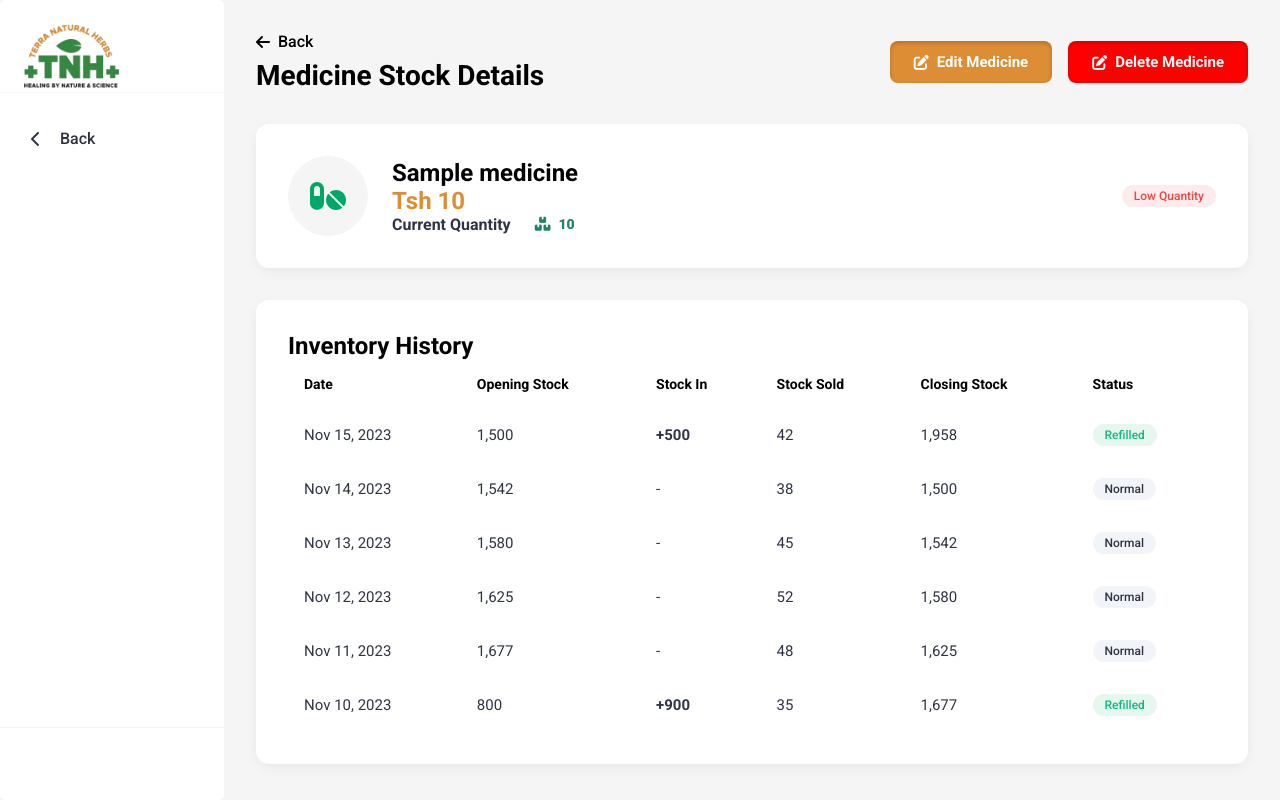
After one commit to KevinKagwima/terra, a Flask app: page /inventory/1/history in a window 1280 px wide. The commit adds this page. Run offline with Flask 3, Linux system fonts and the light colour scheme; tables that the repository leaves empty hold one stand-in row (values such as "Sample post"); parts of the project's set-up code (start-up, migrations or seed data) failed here and were passed over.

Commit message:
updated files

```diff
--- a/Admin/routes.py
+++ b/Admin/routes.py
@@ -5,7 +5,7 @@ from flask_login import login_required, fresh_login_required
 from Models.base_model import db, get_local_time
 from Models.users import Role
 from Models.users import Patients, PatientAddress, Staff
-from Models.medicine import Medicine, Inventory
+from Models.medicine import Medicine, Inventory, InventoryHistory
 from Models.diseases import Disease
 from Models.payment import Payment
 from Models.lab_analysis import LabAnalysis, LabAnalysisDetails
@@ -308,6 +308,7 @@ def add_medicine():
       )
       db.session.add(new_medicine)
       db.session.commit()
+
       new_inventory = Inventory(
         quantity = form.quantity.data,
         medicine_id = new_medicine.id,
@@ -315,11 +316,15 @@ def add_medicine():
       )
       db.session.add(new_inventory)
       db.session.commit()
+
+      record_opening_stock(new_inventory.id, new_inventory.quantity)
+
       NotificationService.create_new_medicine_notification(
         new_medicine.id,
         new_medicine.name,
         new_inventory.quantity
       )
+
       if new_inventory.quantity < 10:
         NotificationService.create_low_inventory_notification(
           new_medicine.name,
@@ -343,6 +348,14 @@ def add_medicine():
     timeout=600
   )
 
+def record_opening_stock(inventory_id, stock_number):
+  inventory_history = InventoryHistory(
+    inventory_id = inventory_id,
+    stock_added = stock_number
+  )
+  db.session.add(inventory_history)
+  db.session.commit()
+
 @admin.route("/edit/medicine/<int:inventory_id>", methods=["POST", "GET"])
 @login_required
 @fresh_login_required
@@ -363,8 +376,11 @@ def edit_medicine(inventory_id):
       inventory.inventory.price = form.price.data
       if form.quantity.data:
         inventory.quantity = inventory.quantity + form.quantity.data
+        record_opening_stock(inventory.id, form.quantity.data)
       db.session.commit()
+
       flash("Medicine updated successfully", "success")
+
       if inventory.quantity < 5:
         NotificationService.create_low_inventory_notification(
           inventory.inventory.name,
@@ -387,6 +403,23 @@ def edit_medicine(inventory_id):
     timeout=600
   )
 
+@admin.route("/inventory/<int:inventory_id>/history")
+def inventory_history(inventory_id):
+  inventory = Inventory.query.filter_by(unique_id=inventory_id).first()
+  if not inventory:
+    flash("Could not open medicine information", "danger")
+    return redirect(url_for('admin.dashboard'))
+
+  context = {
+    "inventory": inventory,
+    "history": InventoryHistory.query.filter_by(inventory_id=inventory.id).all()
+  }
+
+  return CachedResponse(
+    response = make_response(render_template("Main/inventory-history.html", **context)),
+    timeout=600
+  )
+
 @admin.route("/remove/medicine/<int:inventory_id>")
 @login_required
 @fresh_login_required
@@ -399,10 +432,13 @@ def remove_medicine(inventory_id):
     flash("Inventory not found", category="danger")
     return redirect(url_for("admin.dashboard"))
   try:
+    remove_inventory_history(inventory.id)
+
     NotificationService.create_remove_medicine_notification(
       inventory.id,
       f"{inventory.inventory.name}"
     )
+
     db.session.delete(inventory)
     db.session.commit()
     flash("Medicine removed successfully", "success")
@@ -410,6 +446,12 @@ def remove_medicine(inventory_id):
     flash(f"Error: {str(e)}", "danger")
 
   return redirect(url_for('admin.dashboard'))
+
+def remove_inventory_history(inventory_id):
+  inventory_history = InventoryHistory.query.filter_by(inventory_id=inventory_id).all()
+  for history in inventory_history:
+    db.session.delete(history)
+  db.session.commit()
 
 @admin.route("/add/disease", methods=["POST", "GET"])
 @login_required
--- a/static/css/base.css
+++ b/static/css/base.css
@@ -20,7 +20,9 @@
   --yellow: #dd8d33;
   --font: "Roboto", sans-serif;
   --radius-s: 0.3rem;
+  --radius-m: 0.8rem;
   --radius-l: 10rem;
+  --box-shadow: 0 4px 12px rgba(0, 0, 0, 0.05);
 }
 
 ::-webkit-scrollbar {
--- /dev/null
+++ b/static/css/inventory-history.css
@@ -0,0 +1,277 @@
+.medicine-container {
+  display: grid;
+  gap: 2rem;
+  padding-bottom: 2rem;
+}
+
+/* Header */
+.medicine-header {
+  display: flex;
+  justify-content: space-between;
+  align-items: center;
+}
+
+.header-left h1 {
+  font-size: 1.75rem;
+  color: var(--dark);
+}
+
+.back-btn {
+  display: inline-flex;
+  align-items: center;
+  gap: 0.5rem;
+  color: var(--dark);
+  text-decoration: none;
+  font-weight: 500;
+  margin-bottom: 0.5rem;
+}
+
+.header-actions {
+  display: flex;
+  gap: 1rem;
+}
+
+.btn {
+  padding: 0.75rem 1.5rem;
+  border: none;
+  border-radius: 8px;
+  font-size: 0.9375rem;
+  font-weight: 600;
+  cursor: pointer;
+  transition: all 0.2s;
+  display: flex;
+  align-items: center;
+  gap: 0.5rem;
+}
+
+.btn-primary {
+  background-color: var(--light-green);
+  color: var(--white);
+}
+
+.btn-outline {
+  background-color: var(--yellow);
+  color: var(--white);
+}
+
+.btn-remove {
+  background-color: red;
+  color: var(--white);
+}
+
+/* Overview Cards */
+.overview-cards {
+  display: grid;
+  gap: 1.5rem;
+}
+
+.overview-card {
+  background: white;
+  border-radius: var(--radius-m);
+  padding: 2rem;
+  box-shadow: var(--box-shadow);
+  display: flex;
+  gap: 1.5rem;
+  align-items: center;
+}
+
+.card-icon {
+  height: 80px;
+  aspect-ratio: 1/1;
+  border-radius: 50%;
+  background: var(--light-grey);
+  display: flex;
+  align-items: center;
+  justify-content: center;
+  color: var(--light-green-2);
+  font-size: 2rem;
+}
+
+.card-content {
+  display: flex;
+  flex-wrap: wrap;
+  justify-content: space-between;
+  align-items: center;
+  gap: 0.5rem;
+  width: 100%;
+}
+
+.card-content h3 {
+  font-size: 1.5rem;
+}
+
+#price {
+  font-size: 1.5rem;
+  font-weight: 700;
+  color: var(--yellow);
+}
+
+.medicine-meta {
+  display: flex;
+  gap: 1.5rem;
+}
+
+.meta-item {
+  display: flex;
+  align-items: center;
+  gap: 0.5rem;
+  color: var(--light-green);
+  font-weight: 900;
+  font-size: 0.875rem;
+}
+
+/* Table Section */
+.table-section {
+  background: white;
+  border-radius: var(--radius-m);
+  padding: 2rem;
+  box-shadow: var(--box-shadow);
+}
+
+.table-actions {
+  display: flex;
+  gap: 1rem;
+}
+
+.table-container {
+  overflow-x: auto;
+}
+
+.else {
+  margin-top: 1rem;
+  text-align: center;
+}
+
+.else p {
+  color: red;
+  font-weight: 700;
+}
+
+table {
+  width: 100%;
+  border-collapse: collapse;
+}
+
+th {
+  text-align: left;
+  padding: 1rem;
+  font-weight: 600;
+  color: var(--gray);
+  font-size: 0.875rem;
+  border-bottom: 1px solid var(--light-gray);
+}
+
+td {
+  padding: 1rem;
+  border-bottom: 1px solid var(--light-gray);
+  font-size: 0.9375rem;
+}
+
+.stock-in {
+  color: var(--success);
+  font-weight: 600;
+}
+
+.status-badge {
+  padding: 0.25rem 0.75rem;
+  border-radius: 20px;
+  font-size: 0.75rem;
+  font-weight: 500;
+}
+
+.status-badge.refilled {
+  background: #e6f7ee;
+  color: #10b981;
+}
+
+.status-badge.normal {
+  background: #f1f5f9;
+  color: var(--gray);
+}
+
+/* Table Footer */
+.table-footer {
+  display: flex;
+  justify-content: center;
+}
+
+.pagination {
+  display: flex;
+  gap: 0.5rem;
+}
+
+.pagination-btn {
+  width: 40px;
+  height: 40px;
+  border: 1px solid #e2e8f0;
+  background: white;
+  border-radius: 6px;
+  display: flex;
+  align-items: center;
+  justify-content: center;
+  cursor: pointer;
+  transition: all 0.2s;
+}
+
+.pagination-btn:hover:not(:disabled) {
+  border-color: var(--primary);
+}
+
+.pagination-btn.active {
+  background: var(--primary);
+  color: white;
+  border-color: var(--primary);
+}
+
+.pagination-btn:disabled {
+  opacity: 0.5;
+  cursor: not-allowed;
+}
+
+/* Responsive */
+@media (max-width: 1024px) {
+  .stats-grid {
+    grid-template-columns: repeat(2, 1fr);
+  }
+}
+
+@media (max-width: 768px) {
+  .medicine-container {
+    padding: 1rem;
+  }
+
+  .medicine-header {
+    flex-direction: column;
+    align-items: flex-start;
+    gap: 1rem;
+  }
+
+  .header-actions {
+    width: 100%;
+    justify-content: space-between;
+  }
+
+  .overview-card {
+    flex-direction: column;
+    text-align: center;
+  }
+
+  .medicine-meta {
+    flex-direction: column;
+    gap: 0.5rem;
+  }
+
+  .stats-grid {
+    grid-template-columns: 1fr;
+  }
+
+  .section-header {
+    flex-direction: column;
+    align-items: flex-start;
+    gap: 1rem;
+  }
+
+  .table-container {
+    font-size: 0.875rem;
+  }
+}
--- /dev/null
+++ b/templates/Main/inventory-history.html
@@ -0,0 +1,173 @@
+{% extends "base.html" %}
+
+{% block head %}
+{{ super() }}
+<link rel="stylesheet" href="https://cdnjs.cloudflare.com/ajax/libs/font-awesome/4.7.0/css/font-awesome.min.css">
+<link rel="stylesheet" href="{{url_for('static',filename='css/inventory-history.css')}}">
+<link rel="stylesheet" href="https://cdnjs.cloudflare.com/ajax/libs/font-awesome/6.0.0-beta3/css/all.min.css">
+<script src="https://cdn.jsdelivr.net/npm/chart.js"></script>
+{% endblock %}
+
+{% block title %}
+Inventory History {{ inventory.inventory.name }}
+{% endblock %}
+
+{% block nav %}
+<a href="{{ url_for('admin.dashboard') }}" class="nav-item">
+  <i class="fas fa-chevron-left"></i>
+  Back
+</a>{% endblock %}
+
+{% block body %}
+<div class="medicine-container">
+  <!-- Header -->
+  <div class="medicine-header">
+    <div class="header-left">
+      <a href="{{ url_for('admin.dashboard') }}" class="back-btn">
+        <i class="fas fa-arrow-left"></i> Back
+      </a>
+      <h1>Medicine Stock Details</h1>
+    </div>
+    <div class="header-actions">
+      <a href="{{ url_for('admin.edit_medicine', inventory_id=inventory.unique_id) }}">
+        <button class="btn btn-outline">
+          <i class="fas fa-edit"></i> Edit Medicine
+        </button>
+      </a>
+      <a href="{{ url_for('admin.remove_medicine', inventory_id=inventory.unique_id) }}">
+        <button class="btn btn-remove">
+          <i class="fas fa-edit"></i> Delete Medicine
+        </button>
+      </a>
+    </div>
+  </div>
+
+  <!-- Medicine Overview -->
+  <div class="overview-cards">
+    <div class="overview-card">
+      <div class="card-icon">
+        <i class="fas fa-pills"></i>
+      </div>
+      <div class="card-content">
+        <div class="card-info-stats">
+          <h3>{{ inventory.inventory.name }}</h3>
+          <span id="price">{{ "Tsh {:,}".format(inventory.inventory.price) }}</span>
+          <div class="medicine-meta">
+            <h4>Current Quantity</h4>
+            <span class="meta-item">
+              <i class="fas fa-boxes"></i>
+              {{ "{:,}".format(inventory.quantity) }}
+            </span>
+          </div>
+        </div>
+        {% if inventory.quantity > 10 %}
+        <span class="status-badge completed">Good Quantity</span>
+        {% else %}
+        <span class="status-badge cancelled">Low Quantity</span>
+        {% endif %}
+      </div>
+    </div>
+  </div>
+
+  <!-- Stock Movement Table -->
+  <div class="table-section">
+    <div class="section-header">
+      <h2>Inventory History</h2>
+      <!-- <div class="table-actions">
+        <button class="btn btn-outline">
+          <i class="fas fa-download"></i> Export
+        </button>
+      </div> -->
+    </div>
+
+    <div class="table-container">
+      {% if history %}
+      <table>
+        <thead>
+          <tr>
+            <th>Date</th>
+            <th>Opening Stock</th>
+            <th>Stock In</th>
+            <th>Stock Sold</th>
+            <th>Closing Stock</th>
+            <th>Status</th>
+          </tr>
+        </thead>
+        <tbody>
+          <tr>
+            <td>Nov 15, 2023</td>
+            <td>1,500</td>
+            <td><span class="stock-in">+500</span></td>
+            <td>42</td>
+            <td>1,958</td>
+            <td><span class="status-badge refilled">Refilled</span></td>
+          </tr>
+          <tr>
+            <td>Nov 14, 2023</td>
+            <td>1,542</td>
+            <td>-</td>
+            <td>38</td>
+            <td>1,500</td>
+            <td><span class="status-badge normal">Normal</span></td>
+          </tr>
+          <tr>
+            <td>Nov 13, 2023</td>
+            <td>1,580</td>
+            <td>-</td>
+            <td>45</td>
+            <td>1,542</td>
+            <td><span class="status-badge normal">Normal</span></td>
+          </tr>
+          <tr>
+            <td>Nov 12, 2023</td>
+            <td>1,625</td>
+            <td>-</td>
+            <td>52</td>
+            <td>1,580</td>
+            <td><span class="status-badge normal">Normal</span></td>
+          </tr>
+          <tr>
+            <td>Nov 11, 2023</td>
+            <td>1,677</td>
+            <td>-</td>
+            <td>48</td>
+            <td>1,625</td>
+            <td><span class="status-badge normal">Normal</span></td>
+          </tr>
+          <tr>
+            <td>Nov 10, 2023</td>
+            <td>800</td>
+            <td><span class="stock-in">+900</span></td>
+            <td>35</td>
+            <td>1,677</td>
+            <td><span class="status-badge refilled">Refilled</span></td>
+          </tr>
+        </tbody>
+      </table>
+      {% else %}
+      <div class="else">
+        <p>No history</p>
+      </div>
+      {% endif %}
+    </div>
+
+    <!-- <div class="table-footer">
+      <div class="pagination">
+        <button class="pagination-btn" disabled>
+          <i class="fas fa-chevron-left"></i>
+        </button>
+        <button class="pagination-btn active">1</button>
+        <button class="pagination-btn">2</button>
+        <button class="pagination-btn">3</button>
+        <button class="pagination-btn">
+          <i class="fas fa-chevron-right"></i>
+        </button>
+      </div>
+    </div> -->
+  </div>
+</div>
+{% endblock %}
+
+{% block script %}
+<script src="{{ url_for('static', filename='js/inventory.js') }}"></script>
+{% endblock %}
```
Also changed, not shown: Models/medicine.py (+11 -1 lines), templates/Main/home.html (+9 -4 lines), static/js/inventory.js (added).
